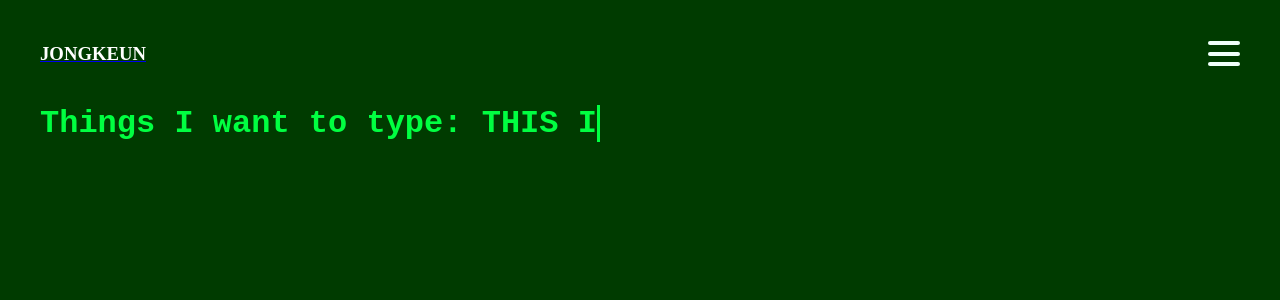
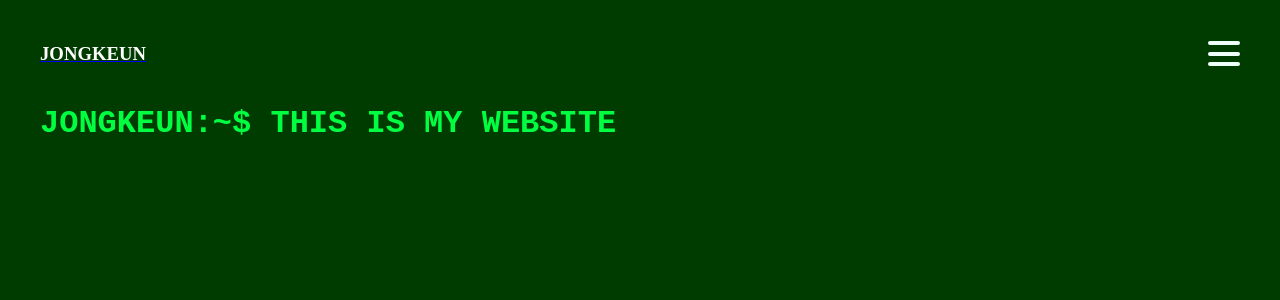
Before and after one commit to Jongkeun/Jongkeun, a React (Create React App) app: page / in a window 1280 px wide. Shown: the top 300 px of the page. Built offline with nearby package versions, Linux system fonts and the light colour scheme.

Commit message:
modified heading text

```diff
--- a/src/containers/TypingContainer.js
+++ b/src/containers/TypingContainer.js
@@ -5,7 +5,7 @@ class TypingContainer extends React.Component {
   render() {
     return (
       <Typing
-        heading={"Things I want to type:"}
+        heading={"JONGKEUN:~$"}
         dataText={[
           "WELCOME TO MY WORLD",
           "THIS IS MY WEBSITE",
```
